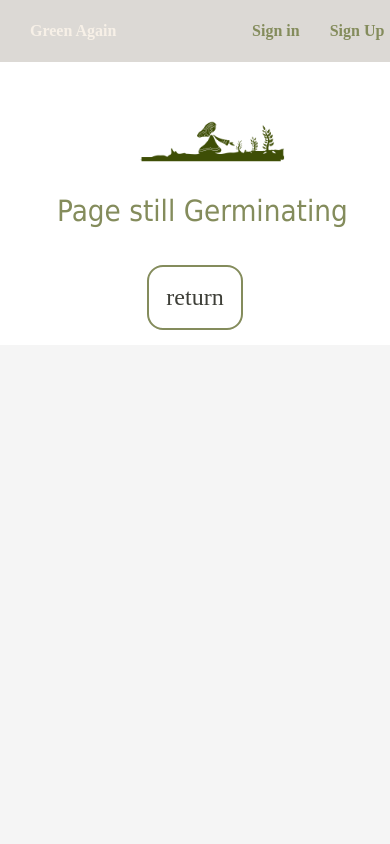
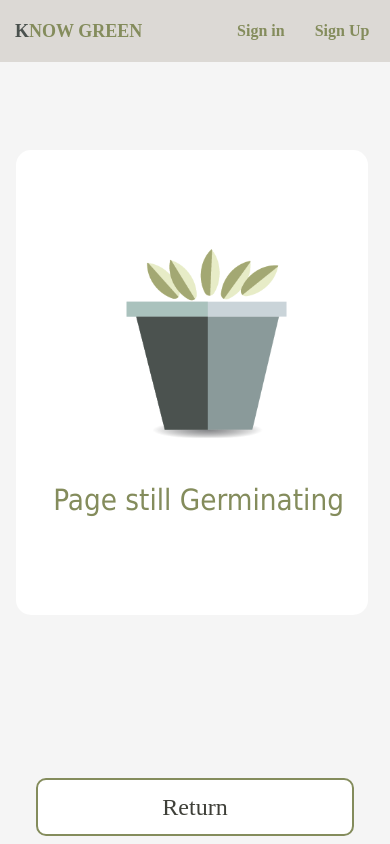
Before and after one commit to 2pie/Greener_grass, a plain HTML site: page index404.html in a window 390 px wide. Drawn offline with nearby package versions, Linux system fonts and the light colour scheme.

Commit message:
404 page done push
Everything is now showing error on click...so we good

```diff
--- a/error/style.css
+++ b/error/style.css
@@ -98,6 +98,7 @@ Body and globals
         font-weight: lighter;
         color: var(--heading1);
         margin-left: 8%;
+        text-align: center;
     }
 
     h2 {
@@ -171,9 +172,11 @@ Navigation bar
     }
 
     .logo {
-        color: rgb(247, 240, 231);
+        color: var(--heading1);
         font-weight: 600;
-        font-size: 16px;
+        font-size: 18px;
+        text-transform: uppercase;
+        font-family: "Corbel";
 
     }
 
@@ -211,8 +214,6 @@ Navigation bar
         /* background-color: aqua;     */
         margin: auto;
 
-
-
     }
 
     nav .nav-links ul li :hover {
@@ -239,8 +240,36 @@ Navigation bar
     @media screen and (max-width: 820px) {
         nav {
         height: 5vh;
+
         }
+        nav .nav-links ul li {
+            font-size: 1.2em;
         }
+
+    }
+
+    @media screen and (max-width: 480px) {
+        nav {
+        height: 5vh;
+        padding-left: 15px;
+        }
+
+    nav .nav-links ul li {
+        font-size: 16px;
+    }
+
+    }
+
+
+
+
+
+    /*--------------------------------------------------
+     body body
+    ----------------------- */
+
+
+
 
     .square {
         background-color:var(--darkBackground);
@@ -255,23 +284,123 @@ Navigation bar
     }
 
 
-    .container {
+
+
+
+
+    /* .container {
         background-color: #fff;
         margin: 0 auto;
         text-align: center;
         padding-top: 50px;
+    } */
+
+
+
+
+
+
+img {
+    /* width: 50%; */
+    margin-top: 2%;
+    height: 300px;
+    margin-left: 38%;
 }
 
-.ops {
-    width: 50%;
+h1{
+    align-content: center;
+    text-align: center;
+}
+
+
+
+
+
+
+
+
+.row5 {
+    margin-left: 8%;
+    height: fit-content;
+}
+
+.column5 {
+    display: flex;
+    float:left;
+    width: 90%;
+    /* height: fit-content; */
+
+    margin-top: 2%;
+    /* margin-left: 4%; */
+    margin-bottom: 4%;
+    background-color: var(--buttonpassive);
+    border-radius: 15px;
+    background-repeat: no-repeat;
+
+}
+
+
+
+
+.col-embed5 {
+    /* background-color: rgba(255, 255, 255, 0); */
+    margin-top: 0%;
+    padding: 1px;
+    width:100%;
+    height: 100%;
+
+    border-radius: 15px;
+    transition: .5s;
+    color: var(--buttonpassive);
+
+
+}
+
+.col-embed5 iframe {
+    display:block;
+    width:100%;
+    height: 600px;;
+}
+
+.col-embed5 p {
+    font-size: 13px;
+    font-weight: normal;
+    margin: 5px;
+    color: var(--text);
+}
+
+.col-embed5 a {
+    /* font-size: 13px; */
+    font-weight: bold;
+    /* margin: 5px; */
+    color: var(--passivetext);
+}
+
+
+.col-embed5:hover {
+
+    background-color:var(--buttonhover);
+    /* color: var(--buttonhover); */
+    background-blend-mode: hue;
+    transition: 1s;
+}
+
+
+
+.row5:after {
+    content: "";
+    display: table;
+    clear: both;
+    margin-bottom: 4%;
   }
 
 
 
   .button{
     margin: auto;
-        margin-bottom: 5px;
-        width:fit-content;
+
+    /* margin-bottom: 5px; */
+    width:200px;
     border-radius: 16px;
 
     border: solid 2px;
@@ -300,26 +429,90 @@ Navigation bar
 
 
 
-    span {
-        font-size: 14px;
-        color: #FFF;
-        font-weight: normal;
-        text-align: center;
+
+
+
+
+
+  /* tablet */
+@media screen and (max-width: 820px) {
+    img{
+        height: 250px;
+        margin-left: 29%;
+        margin-top: 20%;
     }
 
-    span a {
-        color: #FF0;
-        text-decoration: none;
+
+
+    .column5 {
+      width: 84%;
+      height: 600px;
+      margin-top: 30%;
+    margin-left: 3%;
     }
 
-    span a:hover {
-        color: #F00;
+    .button {
+        margin-top: 5%;
+
+        font-size: 23pt;
+        padding: 10px;
+        border-radius: 10px;
+        height: 45px;
+        line-height: 45px;
+
+
+    }
   }
 
+
+
+
+  /* mobile */
+@media screen and (max-width: 480px) {
+
+
+    img{
+
+        height: 250px;
+        margin-left: 10%;
+        margin-top: 18%;
+    }
+
+
+    .row5 {
+        margin-left: 4%;
+        /* height: 50%; */
+        margin-bottom: 1%;
+    }
+
+    .column5 {
+        width: 94%;
+        height: 465px;
+        margin-top: 40%;
+        margin-left: 0%;
+        margin-bottom: 2%;
+    }
+
+    .button {
+        margin-top: 40%;
+        width: 300px;
+        font-size: 18pt;
+        padding: 7px;
+        border-radius: 10px;
+        height: 40px;
+        line-height: 40px;
+        }
+  }
+
+
+
+
+
+
+
+
     @media screen and (max-width: 500px) {
-        img {
-            width: 70%;
-        }
+
         .container {
             padding: 70px 10px 10px 10px;
         }
--- a/index404.html
+++ b/index404.html
@@ -18,7 +18,7 @@
 
     <body>
         <nav>
-            <div class="logo">Green Again</div>
+            <div class="logo"><span style="color: #4A514E;">K</span>now Green</div>
             <div class="nav-links">
                 <ul>
                     <div class="nav-button"><li><a href="index404.html" >Sign in</a></li></div>
@@ -27,17 +27,36 @@
             </div>
         </nav>
 
-        <div class="container">
+        <!-- <div class="container">
             <img class="ops" src="img/page1/Girl.png" />
             <br />
             <h1>Page still Germinating</h1>
-            <br />
+           <br>
             <div class="button" onclick="location.href='index.html'" >
                 <div class="buttext">
                     return
                 </div>
             </div>
+        </div> -->
+
+
+
+        <div class="row5">
+            <div class="column5">
+                <div class="col-embed5">
+                    <img class="image" src="img/page1/error_img.png" />
+            <br />
+            <h1>Page still Germinating</h1>
+                    </div>
+            </div>
+
         </div>
+        <div class="button" onclick="location.href='index.html'" >
+            <div class="buttext">
+                Return
+            </div>
+        </div>
+
 
 
     </body>
--- a/style.css
+++ b/style.css
@@ -191,9 +191,11 @@ Navigation bar
     }
 
     .logo {
-        color: rgb(247, 240, 231);
+        color: var(--heading1);
         font-weight: 600;
-        font-size: 16px;
+        font-size: 18px;
+        text-transform: uppercase;
+        font-family: "Corbel";
 
     }
 
@@ -231,8 +233,6 @@ Navigation bar
         /* background-color: aqua;     */
         margin: auto;
 
-
-
     }
 
     nav .nav-links ul li :hover {
@@ -259,11 +259,33 @@ Navigation bar
     @media screen and (max-width: 820px) {
         nav {
         height: 5vh;
+
         }
+        nav .nav-links ul li {
+            font-size: 1.2em;
+        }
+
+    }
+
+    @media screen and (max-width: 480px) {
+        nav {
+        height: 5vh;
+        padding-left: 15px;
+        }
+
+    nav .nav-links ul li {
+        font-size: 16px;
+    }
+
     }
 
 
 
+
+
+    /*--------------------------------------------------
+     body body
+    ----------------------- */
 
     .square {
         background-color:var(--darkBackground);
```
Also changed, not shown: index.html (+3 -7 lines), img/page1/error_img.png (added). Lines whose indentation alone changed are shown as unchanged.
